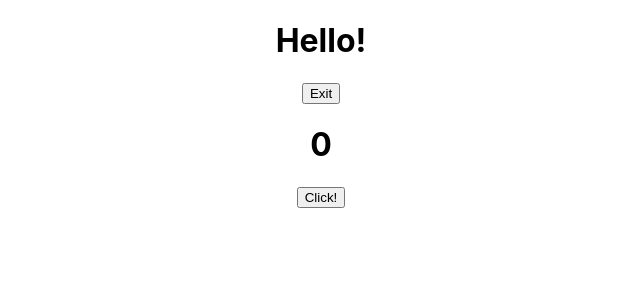
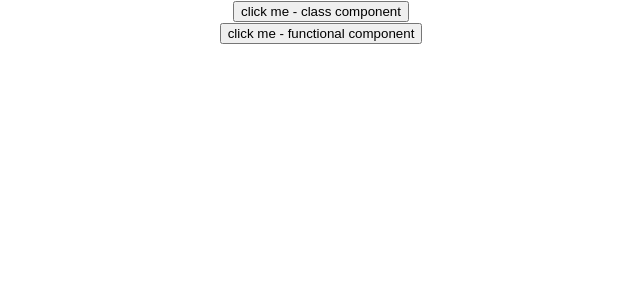
Before and after one commit to ramonabroberg/react, a React (Create React App) app in the folder my-app/: page / in a window 1280 px wide. Shown: the top 300 px of the page, without its empty margins (319-959 px from the left). Built offline with nearby package versions, Linux system fonts and the light colour scheme.

Commit message:
Add EventsClass and EventsFunctional

```diff
--- a/my-app/src/App.js
+++ b/my-app/src/App.js
@@ -1,12 +1,13 @@
-import logo from './logo.svg';
 import './App.css';
-import StatefulGreeting from "./components/StatefulGreeting";
+import EventsClass from "./components/EventsClass";
+import EventsFunctional from "./components/EventsFunctional";
 
 function App() {
   return (
     <div className="App">
-      <StatefulGreeting />
-      </div>
+        <EventsClass />
+        <EventsFunctional />
+    </div>
   );
 }
 
--- /dev/null
+++ b/my-app/src/components/EventsClass.js
@@ -0,0 +1,17 @@
+import React, { Component } from "react";
+
+export class EventsClass extends Component {
+  clickHandler() {
+    console.log("Clicked the class button");
+  }
+
+  render() {
+    return (
+      <div>
+        <button onClick={this.clickHandler}>click me - class component</button>
+      </div>
+    );
+  }
+}
+
+export default EventsClass;
--- /dev/null
+++ b/my-app/src/components/EventsFunctional.js
@@ -0,0 +1,15 @@
+import React from "react";
+
+function EventsFunctional() {
+    function clickHandler() {
+        console.log("Clicked the functional button")
+    }
+
+    return (
+    <div>
+      <button onClick={clickHandler}>click me - functional component</button>
+    </div>
+  );
+}
+
+export default EventsFunctional;
```
